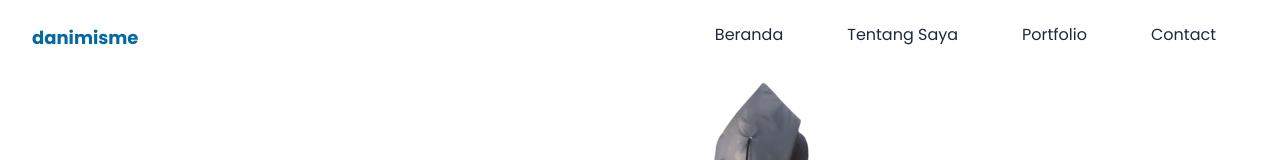
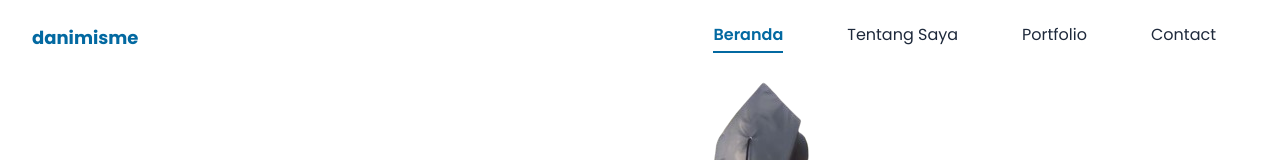
Before and after one commit to danimisme/portfolio, a React (Vite) app: page / in a window 1280 px wide. Shown: the top 160 px of the page. Built offline with nearby package versions, Linux system fonts and the light colour scheme.

Commit message:
add style on navbar active

```diff
--- a/src/components/Fragments/HeroSection.jsx
+++ b/src/components/Fragments/HeroSection.jsx
@@ -9,7 +9,7 @@ import { faArrowDown } from "@fortawesome/free-solid-svg-icons";
 
 export default function HeroSection() {
   return (
-    <section id="hero" className="lg:pt-30 md:pt-20 pt-16">
+    <section id="home" className="lg:pt-30 md:pt-20 pt-16">
       <div className="container">
         <div className="flex flex-wrap">
           <div className="w-full self-center px-4 lg:w-1/2">
--- a/src/components/Layout/Navbar.jsx
+++ b/src/components/Layout/Navbar.jsx
@@ -1,8 +1,9 @@
-import { useState } from "react";
+import { useEffect, useState } from "react";
 
 export default function Navbar() {
   const [isOpen, setIsOpen] = useState(false);
   const [navStyle, setNavStyle] = useState("");
+  const [activeSection, setActiveSection] = useState("home");
   window.onscroll = function () {
     if (window.scrollY >= 100 && window.scrollY < 300) {
       setNavStyle("navbar-hide");
@@ -12,6 +13,29 @@ export default function Navbar() {
       setNavStyle("navbar-show");
     }
   };
+
+  useEffect(() => {
+    const handleScroll = () => {
+      const sections = ["home", "about", "portfolio", "contact"]; // Daftar ID section yang ingin dipantau
+      const scrollPosition = window.scrollY;
+
+      sections.forEach((sectionId) => {
+        const section = document.getElementById(sectionId);
+        if (section) {
+          const { top } = section.getBoundingClientRect();
+          if (top <= 150 && top >= -section.clientHeight) {
+            setActiveSection(sectionId); // Update state jika section terlihat di layar
+          }
+        }
+      });
+    };
+
+    window.addEventListener("scroll", handleScroll);
+    return () => {
+      window.removeEventListener("scroll", handleScroll);
+    };
+  }, []);
+
   return (
     <nav
       className={`bg-transparent fixed top-0 left-0 w-full flex items-center z-10 transition duration-300 ${navStyle}`}
@@ -21,7 +45,7 @@ export default function Navbar() {
           <div className="px-4">
             <a
               href="#"
-              className={`font-bold text-lg block py-6 hover:opacity-80 text-primary`}
+              className={`font-bold text-lg block py-6 hover:opacity-80 text-primary `}
             >
               danimisme
             </a>
@@ -50,7 +74,9 @@ export default function Navbar() {
                 <li className="group  flex">
                   <a
                     href="#"
-                    className={`nav-link text-base text-dark py-2 mx-8 group-hover:text-primary
+                    className={`nav-link text-base text-dark py-2 mx-8 group-hover:text-primary ${
+                      activeSection === "home" ? "active" : ""
+                    }
                     }`}
                   >
                     Beranda
@@ -59,7 +85,9 @@ export default function Navbar() {
                 <li className="group  flex">
                   <a
                     href="#about"
-                    className={`nav-link text-base text-dark py-2 mx-8 group-hover:text-primary
+                    className={`nav-link text-base text-dark py-2 mx-8 group-hover:text-primary ${
+                      activeSection === "about" ? "active" : ""
+                    }
                     }`}
                   >
                     Tentang Saya
@@ -68,7 +96,9 @@ export default function Navbar() {
                 <li className="group  flex">
                   <a
                     href="#portfolio"
-                    className={`nav-link text-base text-dark py-2 mx-8 group-hover:text-primary
+                    className={`nav-link text-base text-dark py-2 mx-8 group-hover:text-primary ${
+                      activeSection === "portfolio" ? "active" : ""
+                    }
                     }`}
                   >
                     Portfolio
--- a/src/index.css
+++ b/src/index.css
@@ -32,11 +32,11 @@
 }
 
 .nav-link:hover::after,
-.nav-link.on::after {
+.nav-link.active::after {
   width: 100%;
 }
 
 .nav-link:hover,
-.nav-link.on {
-  color: #bb1a08;
+.nav-link.active {
+  @apply text-primary font-semibold;
 }
```
